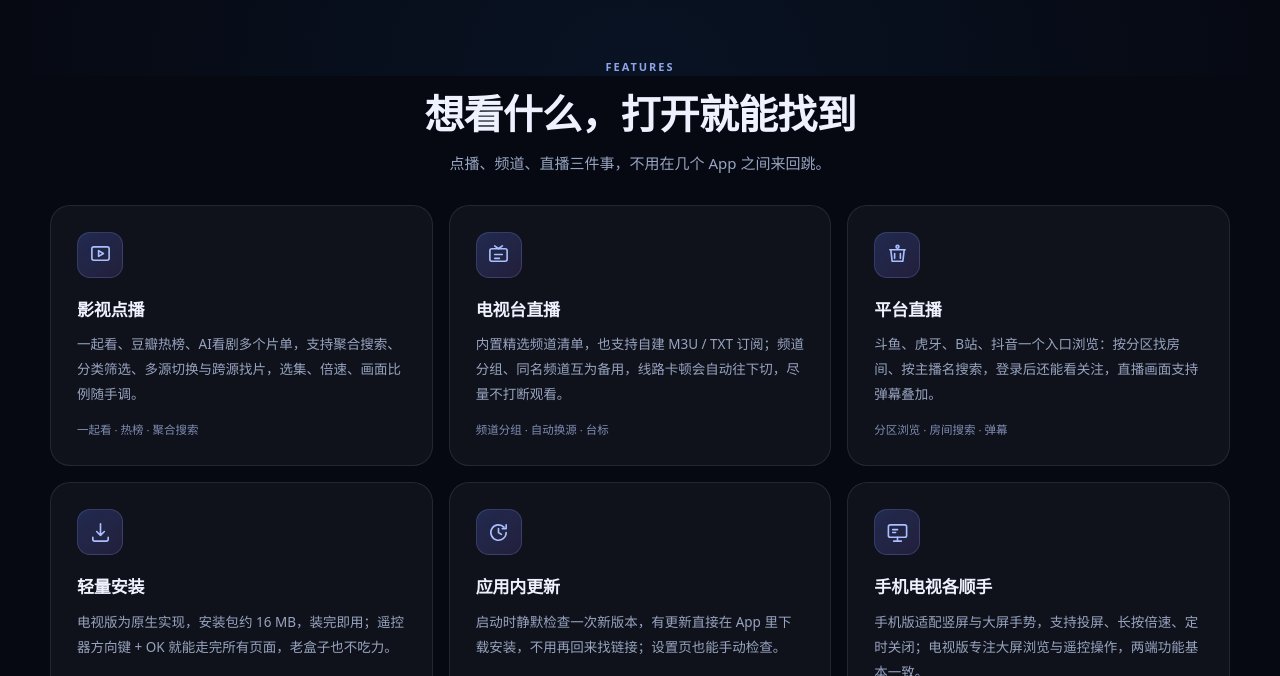
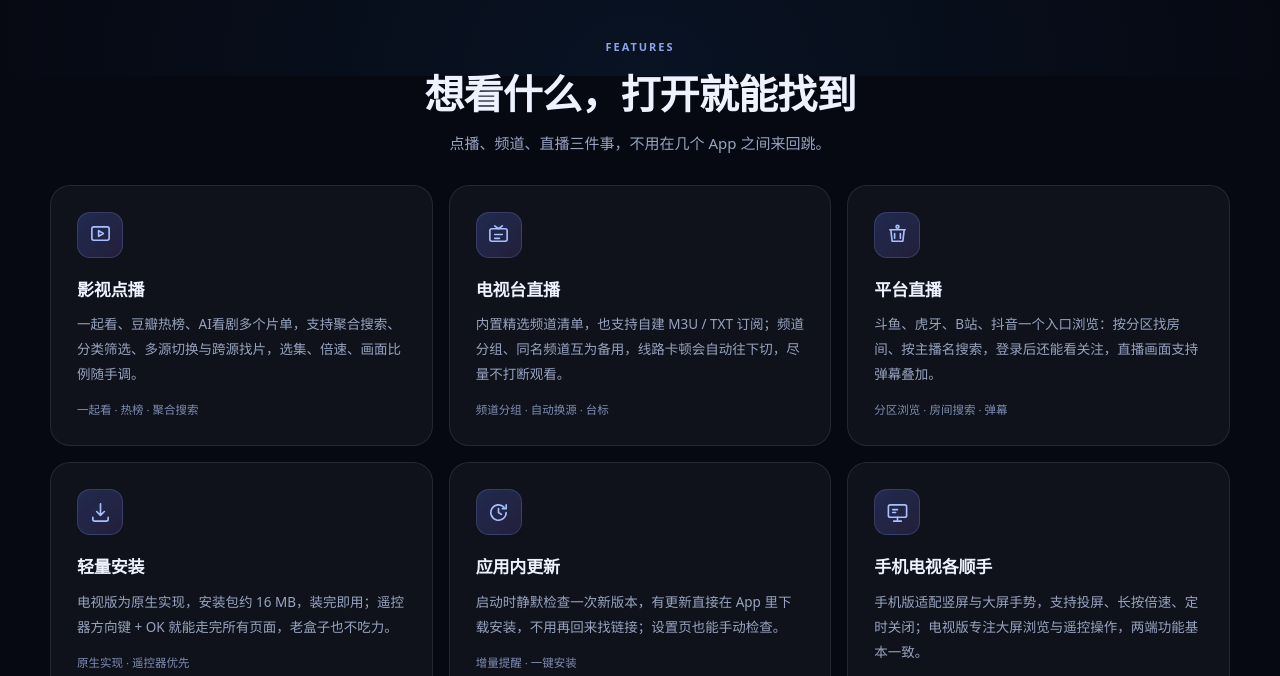
Before and after one commit to angrybird233/jushi-site, a plain HTML site: page index.html in a window 1280 px wide. Shown: the part 724-1400 px from the top of the page. Drawn offline with Linux system fonts and the light colour scheme; no server answers.

Commit message:
feat: 调整间距

```diff
--- a/index.html
+++ b/index.html
@@ -84,7 +84,7 @@ button{font:inherit;cursor:pointer}
 .btn-block{width:100%}
 .ico{width:18px;height:18px;flex:none}
 section{position:relative}
-.sec{padding:60px 0}
+.sec{padding:40px 0}
 .sec-head{margin-bottom:30px}
 .sec-head.center{text-align:center}
 .sec-head h2{margin:14px 0 12px;font-size:clamp(28px,3.4vw,40px);line-height:1.24;letter-spacing:-.02em}
```
